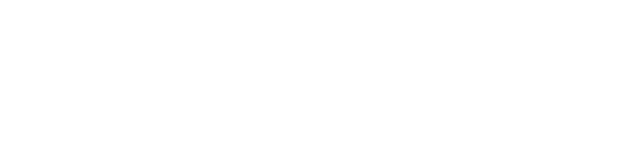
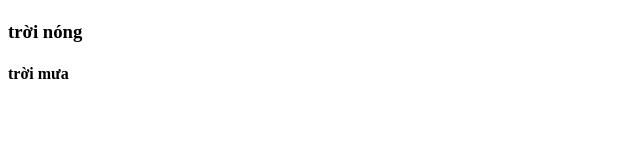
Before and after one commit to duyvb/bc52_portfolio, a plain HTML site: page index.html in a window 1280 px wide. Shown: the whole page, without its empty margins (0-640 px from the left). Drawn offline with Linux system fonts and the light colour scheme.

Commit message:
day la lan dau day code len github

```diff
--- a/index.html
+++ b/index.html
@@ -8,5 +8,7 @@
 </head>
 <body>
     <h1></h1>
+    <h3>trời nóng </h3>
+    <h4>trời mưa</h4>
 </body>
 </html>
```
